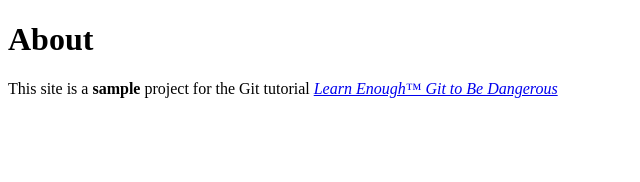
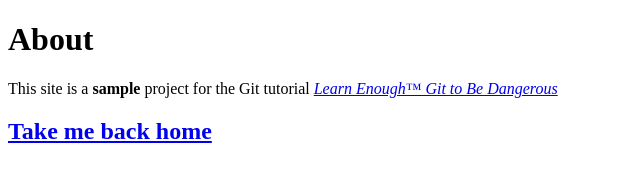
Before and after one commit to elysegoldberg/website, a plain HTML site: page about.html in a window 1280 px wide. Shown: the whole page, without its empty margins (0-640 px from the left). Drawn offline with Linux system fonts and the light colour scheme.

Commit message:
add link to about back to home

```diff
--- a/about.html
+++ b/about.html
@@ -9,6 +9,6 @@
     <p>
       This site is a <strong>sample</strong> project for the Git tutorial <em><a href="https://learnenough.com/git-tutorial"> Learn Enough™ Git to Be Dangerous</a> </em>
     </p>
-    <!-- fix the trademark please! -->
+<h2><a href="index.html">Take me back home<a></h2>
     </body>
 </html>
```
